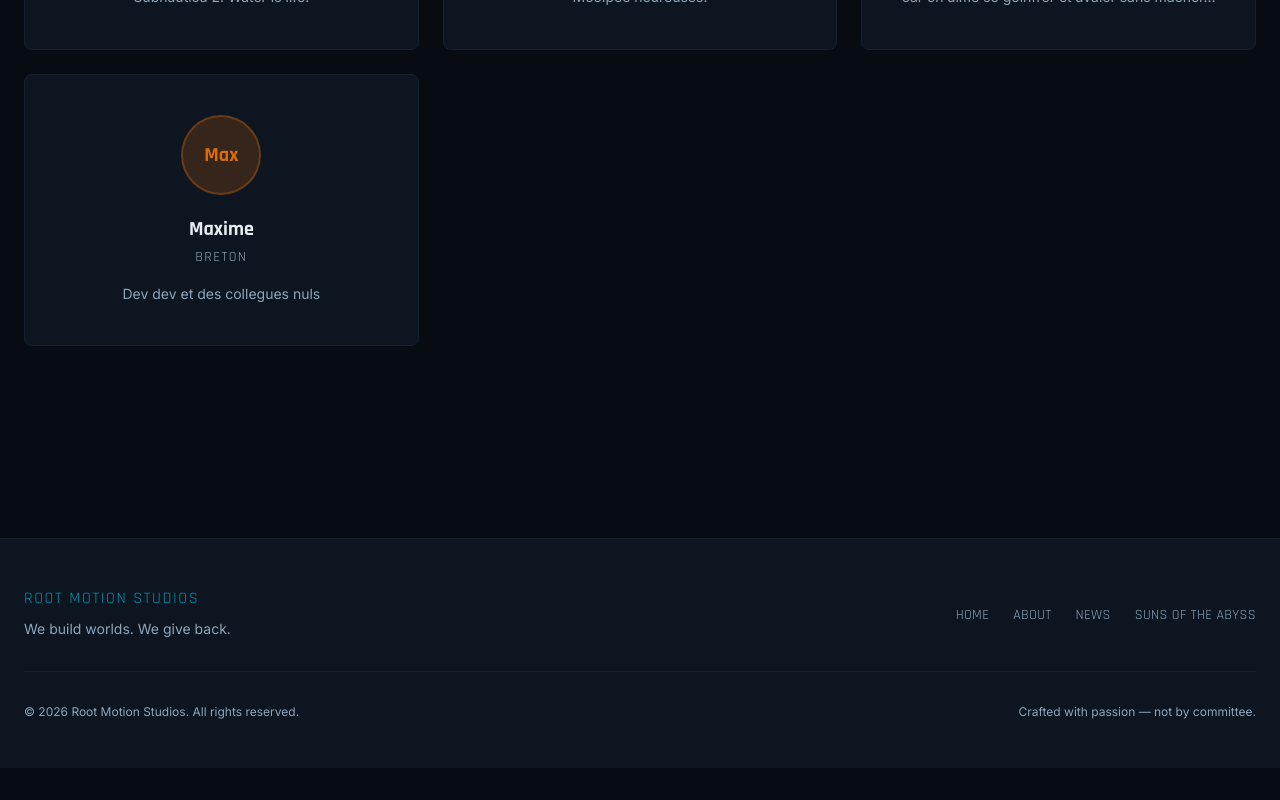
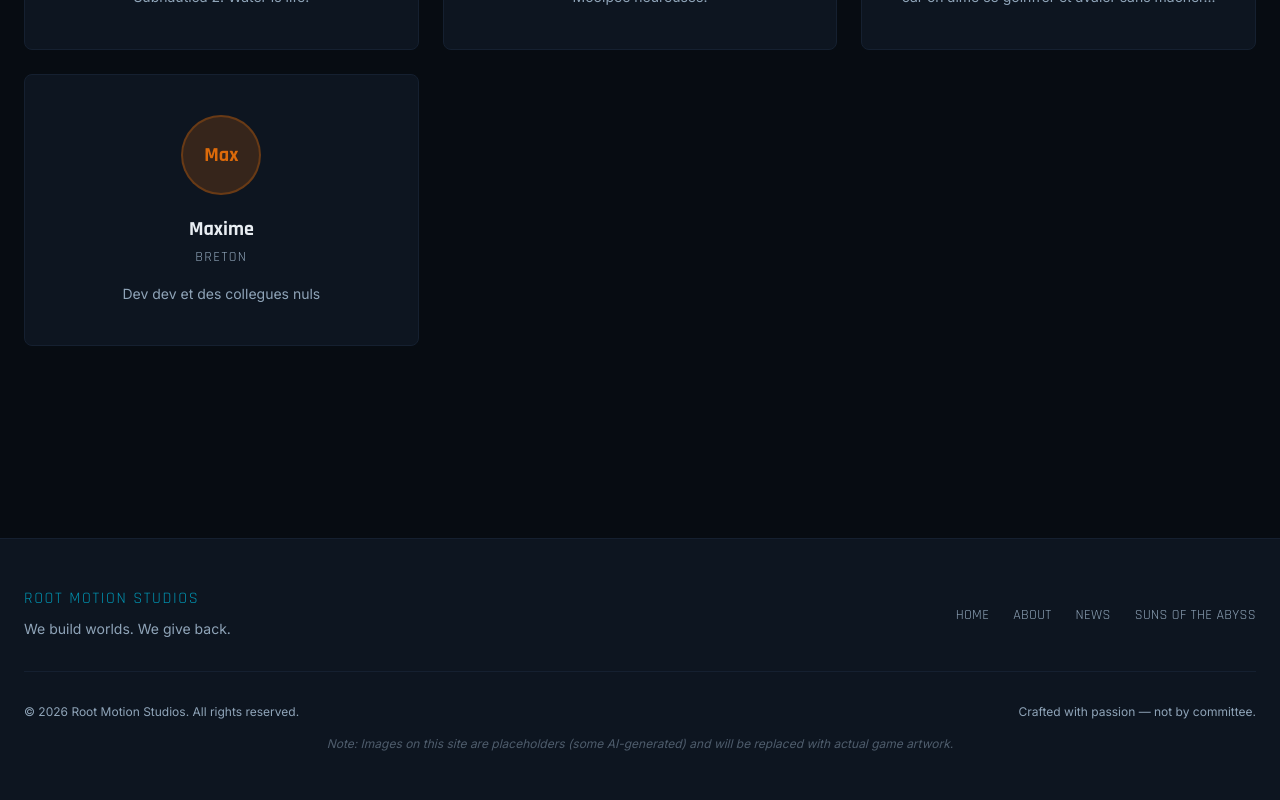
Before and after one commit to Moutrave/root-motion-studios, a Next.js app: page /about in a window 1280 px wide. Shown: the part 2560-3360 px from the top of the page. Before the commit the page ends 3328 px from the top, so only its background shows below. Built offline with nearby package versions, Linux system fonts and the light colour scheme.

Commit message:
Disclaimer about AI images usage push

```diff
--- a/src/components/layout/Footer.tsx
+++ b/src/components/layout/Footer.tsx
@@ -47,6 +47,12 @@ export function Footer() {
             Crafted with passion — not by committee.
           </p>
         </div>
+
+        <div className="mt-4 text-center">
+          <p className="text-ash-muted/50 text-xs italic">
+            Note: Images on this site are placeholders (some AI-generated) and will be replaced with actual game artwork.
+          </p>
+        </div>
       </div>
     </footer>
   )
```
